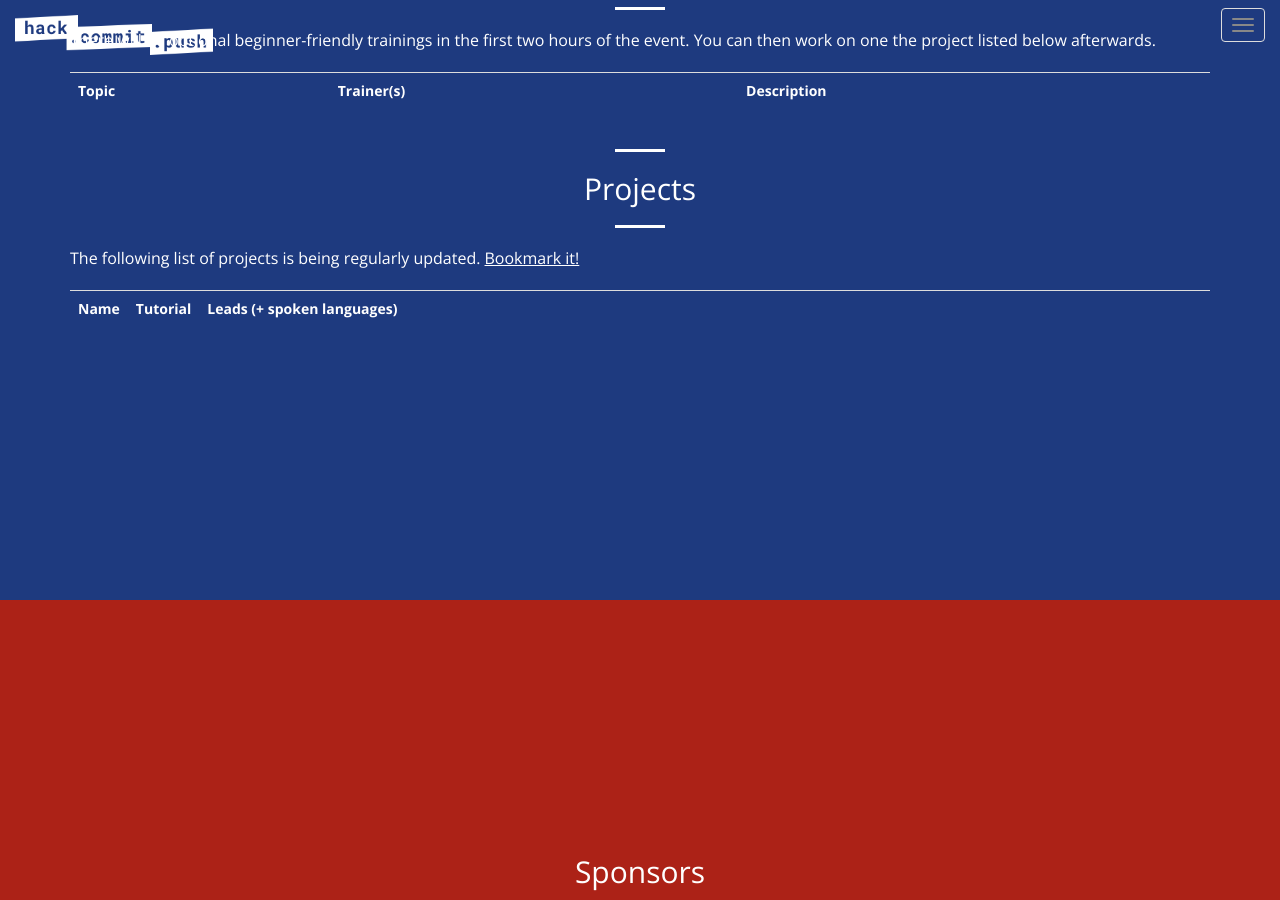
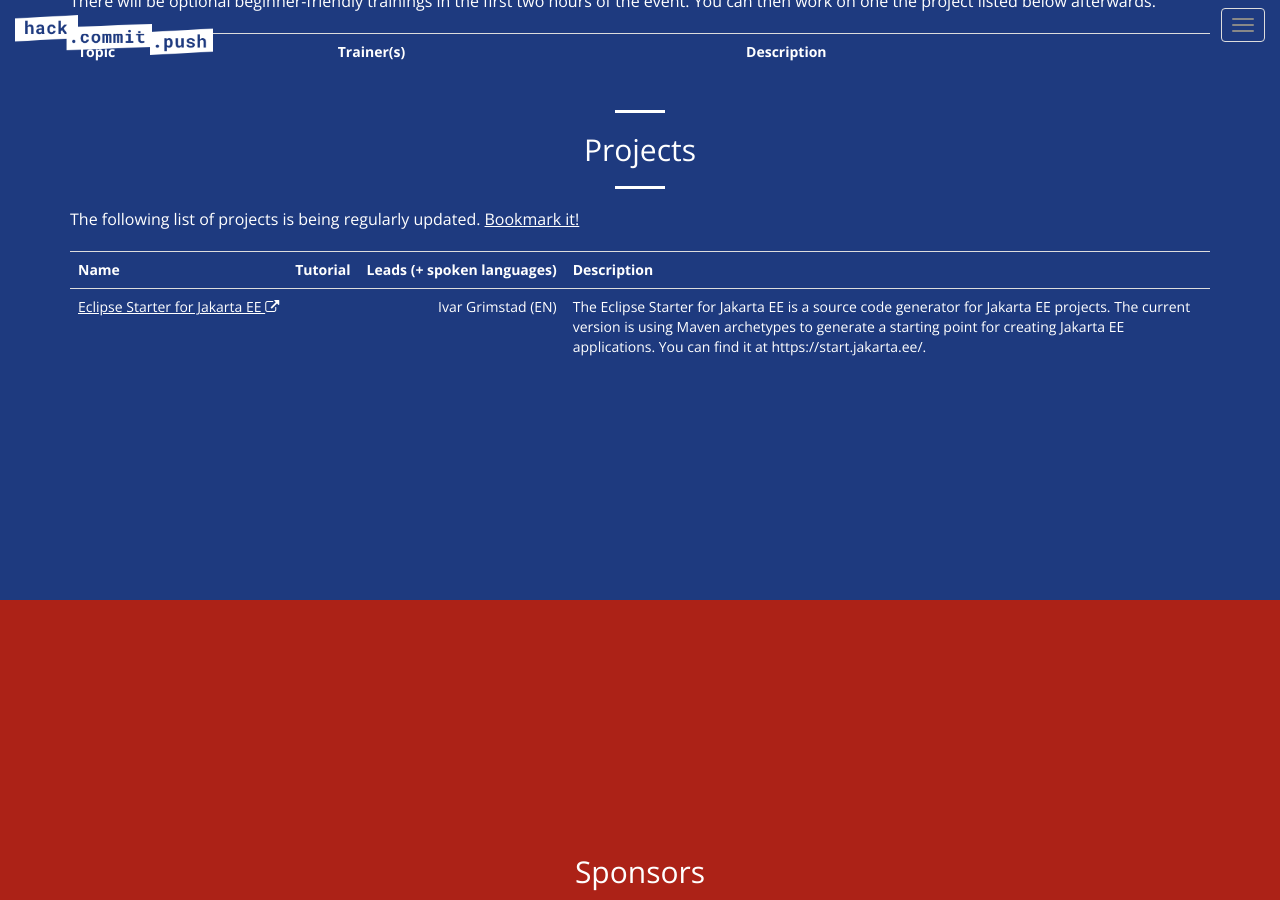
Before and after one commit to hack-commit-push/paris2022, a Jekyll site: the page built from index.html, in a window 1280 px wide and 900 px high, scrolled down 4166 px. Built offline with Jekyll 4.4.1, drawn with Linux system fonts in a browser that asks for light colours.

Commit message:
Add Starter for Jakarta EE as project

```diff
--- a/_data/projects.yml
+++ b/_data/projects.yml
@@ -23,3 +23,11 @@
 #        - EN
 #  contributions: #links to contributions (once the event is done)
 #   - https://example.com/my/contribution # can be a commit, a pull/merge request...
+
+- name: Eclipse Starter for Jakarta EE
+  url: https://projects.eclipse.org/projects/ee4j.starter
+  description: The Eclipse Starter for Jakarta EE is a source code generator for Jakarta EE projects. The current version is using Maven archetypes to generate a starting point for creating Jakarta EE applications. You can find it at https://start.jakarta.ee/.
+  leads:
+    - name: Ivar Grimstad
+      spoken_languages:
+        - EN
```
